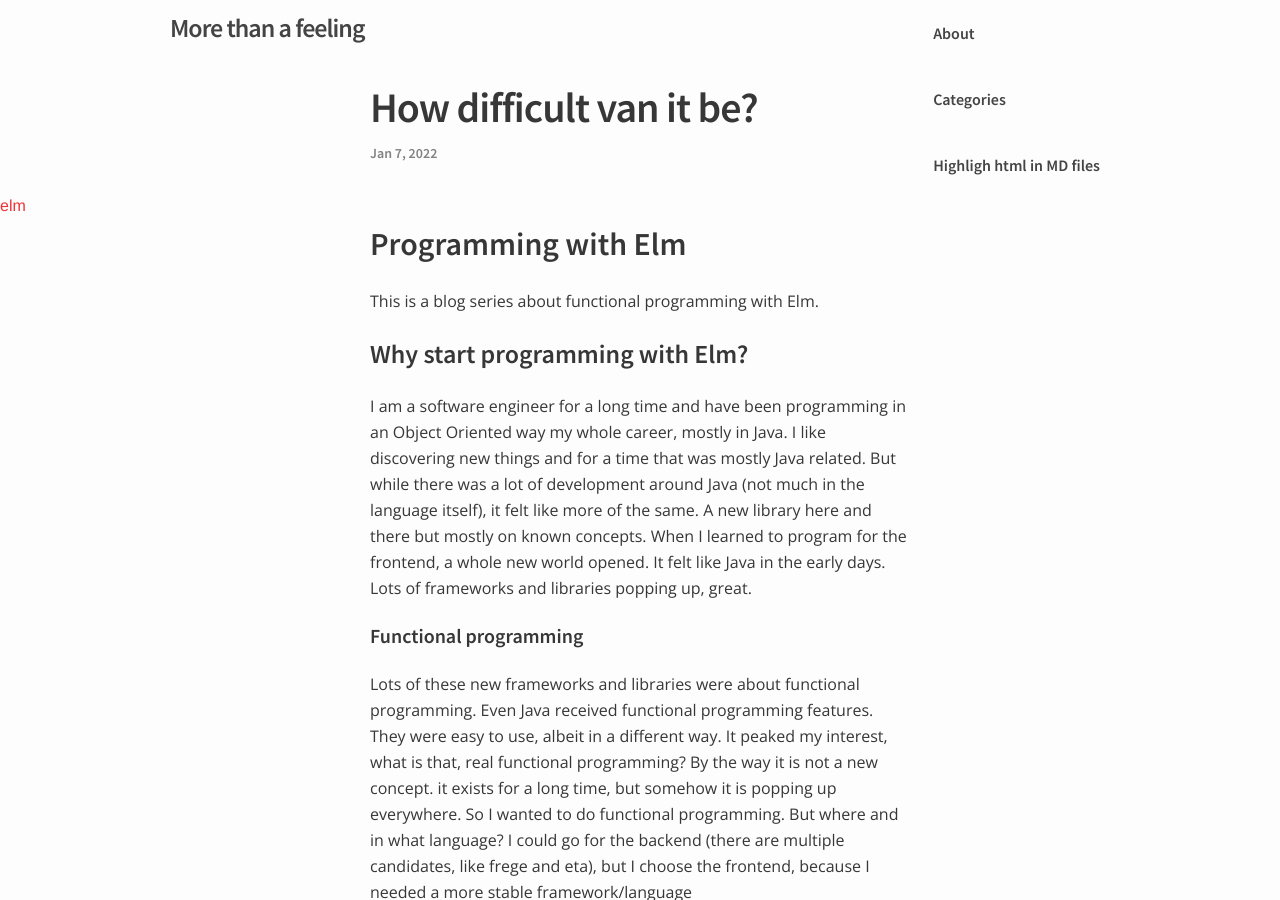
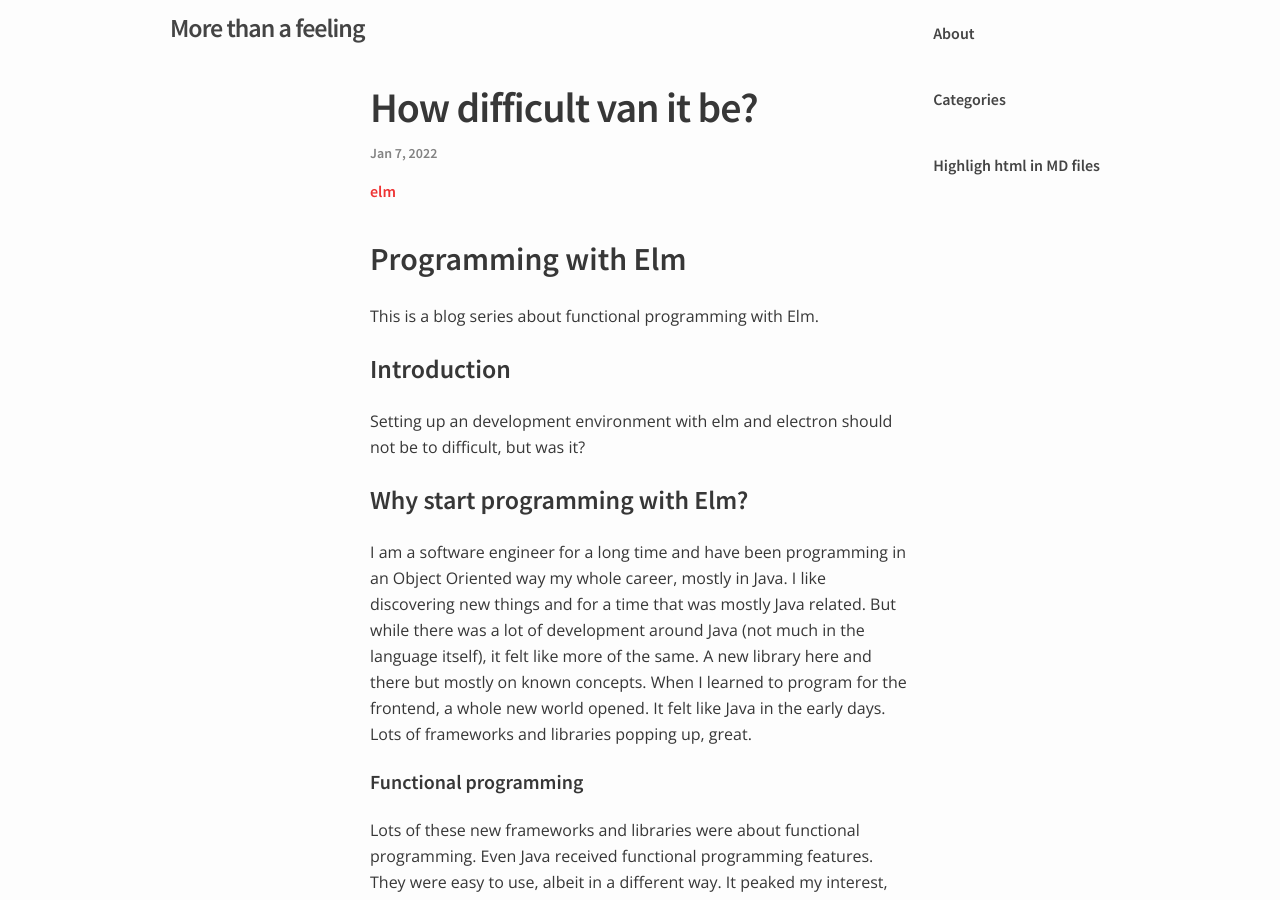
Before and after one commit to tikal86/tikal86.github.io, a Jekyll site: the page built from _posts/2022-01-07-starting-with-elm.md, in a window 1280 px wide and 900 px high. Built offline with Jekyll 4.4.1, drawn with Linux system fonts in a browser that asks for light colours.

Commit message:
Added intro and tintaling title

```diff
--- a/_layouts/post.html
+++ b/_layouts/post.html
@@ -6,8 +6,6 @@ layout: default
   <header class="post-header">
     <h1 class="post-title">{{ page.title }}</h1>
     <p class="post-meta">{{ page.date | date: "%b %-d, %Y" }}{% if page.author %} • {{ page.author }}{% endif %}{% if page.meta %} • {{ page.meta }}{% endif %}</p>
-  </header>
-
     <div class="post-categories">
       {% if post %}
         {% assign categories = post.categories %}
@@ -19,6 +17,7 @@ layout: default
       {% unless forloop.last %}&nbsp;{% endunless %}
       {% endfor %}
     </div>
+  </header>
 
   <article class="post-content">
     {{ content }}
--- a/_posts/2022-01-07-starting-with-elm.md
+++ b/_posts/2022-01-07-starting-with-elm.md
@@ -8,6 +8,9 @@ tags: [functional, programming, elm]
 
 ## Programming with Elm
 This is a blog series about functional programming with Elm.
+
+### Introduction
+Setting up an development environment with elm and electron should not be to difficult, but was it?
 
 ### Why start programming with Elm?
 I am a software engineer for a long time and have been programming in an Object Oriented way my whole career, mostly in Java. I like discovering new things and for a time that was mostly Java related. But while there was a lot of development around Java (not much in the language itself), it felt like more of the same. A new library here and there but mostly on known concepts. When I learned to program for the frontend, a whole new world opened. It felt like Java in the early days. Lots of frameworks and libraries popping up, great.
```
Lines whose indentation alone changed are shown as unchanged.
